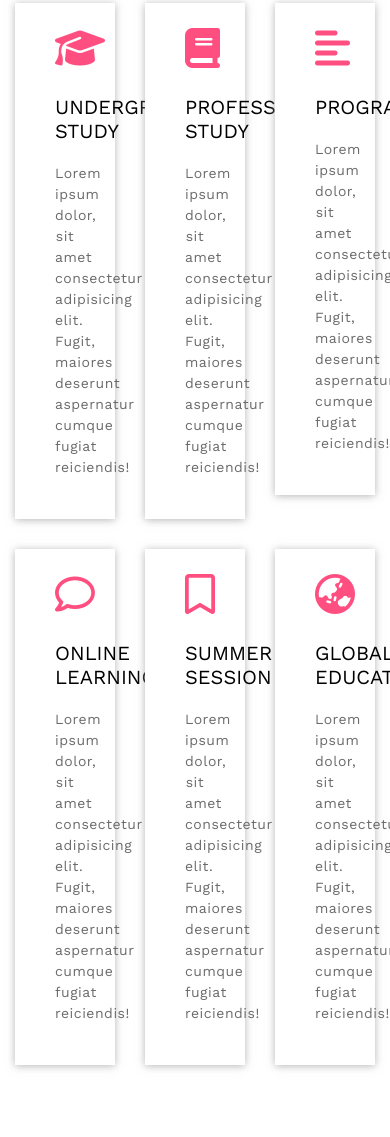
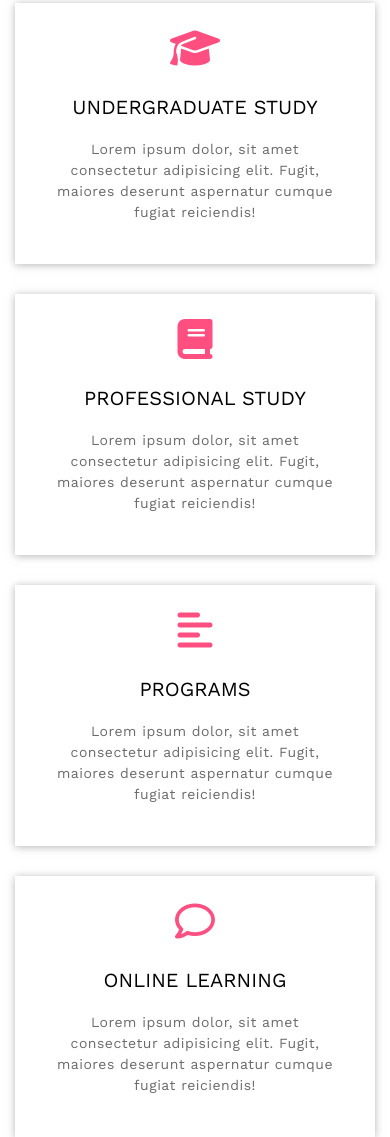
Before and after one commit to nganle2911/CyberLearn_Front-end_Foundation, a website: page Instruction-Cyber/index.html in a window 390 px wide. Shown: the part 3575-4712 px from the top of the page. Drawn offline with nearby package versions, Linux system fonts and the light colour scheme; a script that the page names is missing.

Commit message:
Responsive for Offer

```diff
--- a/Instruction-Cyber/index.html
+++ b/Instruction-Cyber/index.html
@@ -251,42 +251,42 @@
         </div>
         <div class="offer__content container">
             <div class="row">
-                <div class="col-4 offer__col">
+                <div class="col-12 col-lg-4 offer__col">
                     <div class="offer__item">
                         <i class="fa fa-graduation-cap"></i>
                         <h3>UNDERGRADUATE STUDY</h3>
                         <p>Lorem ipsum dolor, sit amet consectetur adipisicing elit. Fugit, maiores deserunt aspernatur cumque fugiat reiciendis!</p>
                     </div>
                 </div>
-                <div class="col-4 offer__col">
+                <div class="col-12 col-lg-4 offer__col">
                     <div class="offer__item">
                         <i class="fa fa-book"></i>
                         <h3>PROFESSIONAL STUDY</h3>
                         <p>Lorem ipsum dolor, sit amet consectetur adipisicing elit. Fugit, maiores deserunt aspernatur cumque fugiat reiciendis!</p>
                     </div>
                 </div>
-                <div class="col-4 offer__col">
+                <div class="col-12 col-lg-4 offer__col">
                     <div class="offer__item">
                         <i class="fa fa-align-left"></i>
                         <h3>PROGRAMS</h3>
                         <p>Lorem ipsum dolor, sit amet consectetur adipisicing elit. Fugit, maiores deserunt aspernatur cumque fugiat reiciendis!</p>
                     </div>
                 </div>
-                <div class="col-4 offer__col">
+                <div class="col-12 col-lg-4 offer__col">
                     <div class="offer__item">
                         <i class="fa-regular fa-comment"></i>
                         <h3>ONLINE LEARNING</h3>
                         <p>Lorem ipsum dolor, sit amet consectetur adipisicing elit. Fugit, maiores deserunt aspernatur cumque fugiat reiciendis!</p>
                     </div>
                 </div>
-                <div class="col-4 offer__col">
+                <div class="col-12 col-lg-4 offer__col">
                     <div class="offer__item">
                         <i class="fa-regular fa-bookmark"></i>
                         <h3>SUMMER SESSION</h3>
                         <p>Lorem ipsum dolor, sit amet consectetur adipisicing elit. Fugit, maiores deserunt aspernatur cumque fugiat reiciendis!</p>
                     </div>
                 </div>
-                <div class="col-4 offer__col">
+                <div class="col-12 col-lg-4 offer__col">
                     <div class="offer__item">
                         <i class="fa fa-globe-asia"></i>
                         <h3>GLOBAL EDUCATION</h3>
```
